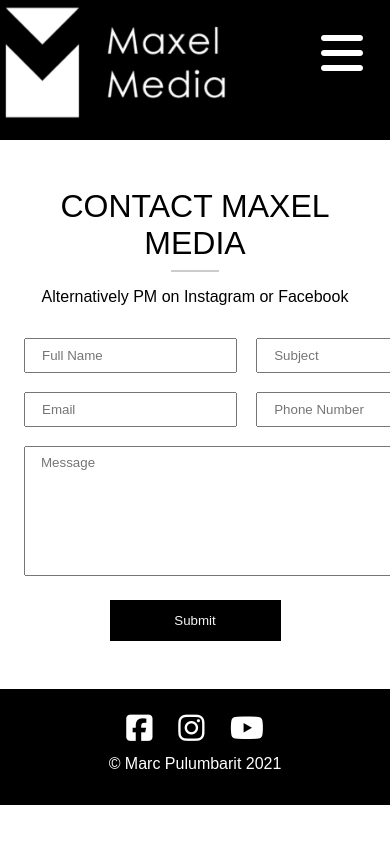
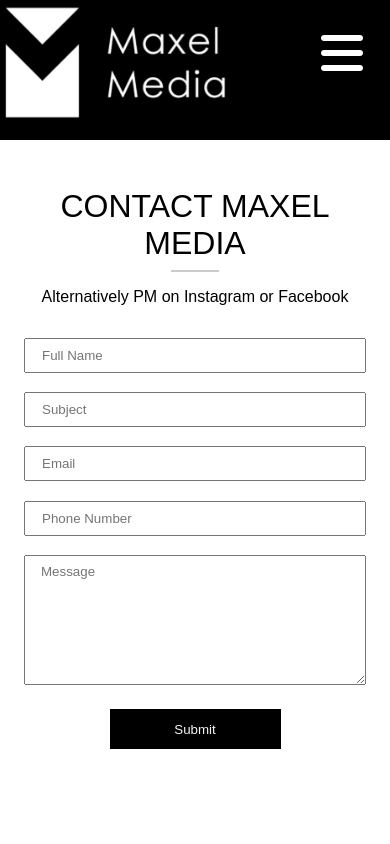
Before and after one commit to marcCodez/Maxel-Media-Digital-Portdolio-Website, a React (Create React App) app: page /contact in a window 390 px wide. Shown: the top 844 px of the page. Built offline with nearby package versions, Linux system fonts and the light colour scheme.

Commit message:
phone responsiveness working, fix tablets

```diff
--- a/src/styles/_media.scss
+++ b/src/styles/_media.scss
@@ -1,40 +1,5 @@
-// Smartphones
-@media (max-width: 500px) {
-	// Stack grid
-	.projects {
-		grid-template-columns: 1fr;
-	}
-	#about {
-		.about-info {
-			display: block;
-
-			.about-image {
-				width: 100%;
-				height: 100%;
-			}
-			.about-description {
-				width: 100%;
-			}
-		}
-	}
-
-	#navbar .nav-menu {
-		display: block;
-		grid-gap: inherit;
-	}
-
-	#navbar .nav-links {
-		display: block;
-		margin-bottom: 3rem;
-		padding: 2rem;
-
-		&:hover {
-			color: black;
-		}
-	}
-}
-
-@media (max-width: 960px) {
+// Tablets and smaller
+@media (max-width: 800px) {
 	// .NavbarItems {
 	// 	position: relative;
 	// }
@@ -42,8 +7,8 @@
 	// Nav bar
 
 	.nav-menu {
-		display: flex;
-		flex-direction: column;
+		display: flex !important;
+		flex-direction: column !important;
 		width: 100%;
 		height: 90vh;
 		position: absolute;
@@ -93,4 +58,61 @@
 		color: #fff;
 		font-size: 3rem;
 	}
-} ;
+
+	#contact {
+		height: 100vh;
+		justify-content: center;
+	}
+}
+
+// Smartphones
+@media (max-width: 500px) {
+	//Projects
+	// Stack grid
+	.projects {
+		grid-template-columns: 1fr;
+	}
+
+	// About
+	#about {
+		.about-info {
+			display: block;
+
+			.about-image {
+				width: 100%;
+				height: 100%;
+			}
+			.about-description {
+				width: 100%;
+			}
+		}
+	}
+
+	// Navbar
+	#navbar .nav-menu {
+		display: block;
+		grid-gap: inherit;
+	}
+
+	#navbar .nav-links {
+		display: block;
+		margin-bottom: 3rem;
+		padding: 2rem;
+
+		&:hover {
+			color: black;
+		}
+	}
+
+	// Contact
+	#contact {
+		.text-fields {
+			grid-template-areas:
+				"name"
+				"subject"
+				"email"
+				"phone"
+				"message";
+		}
+	}
+}
```
